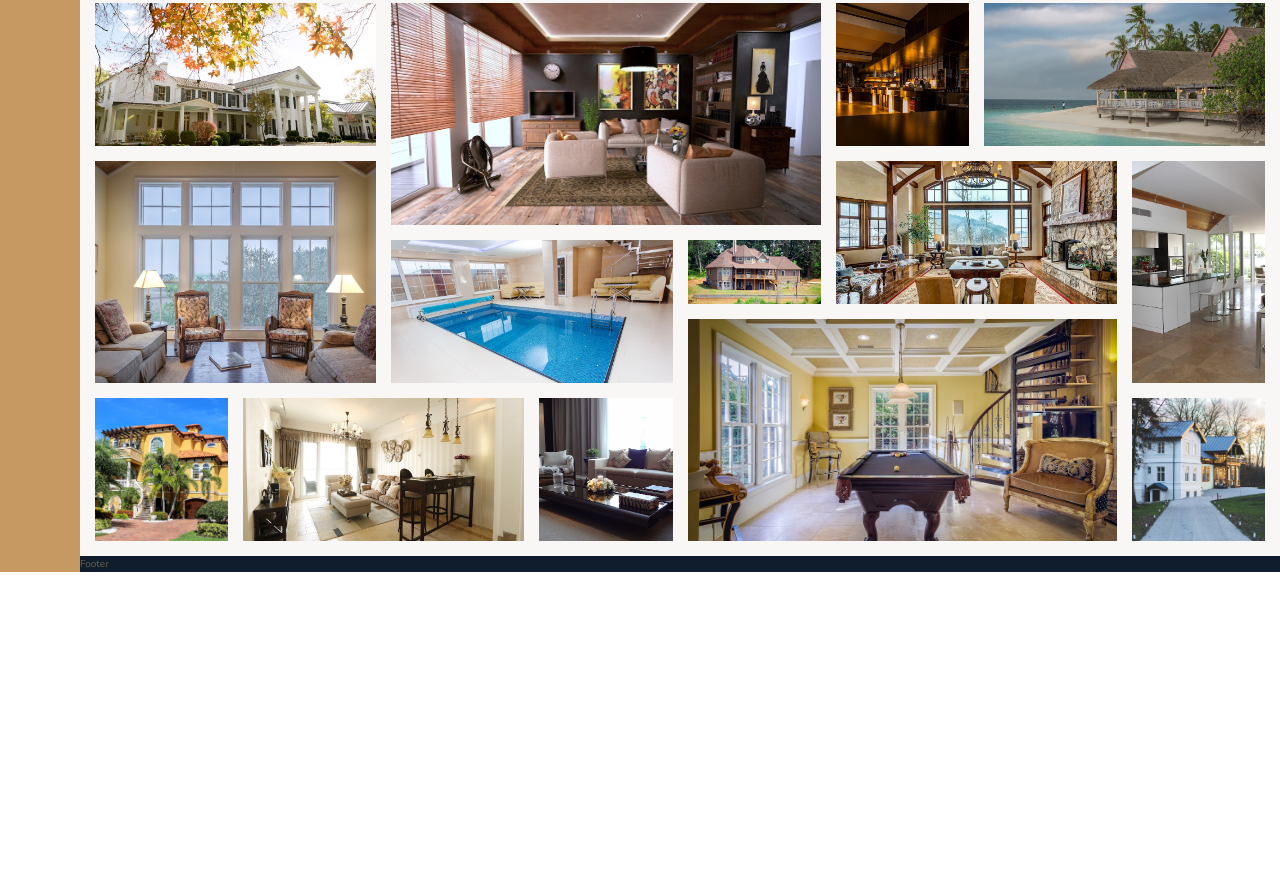
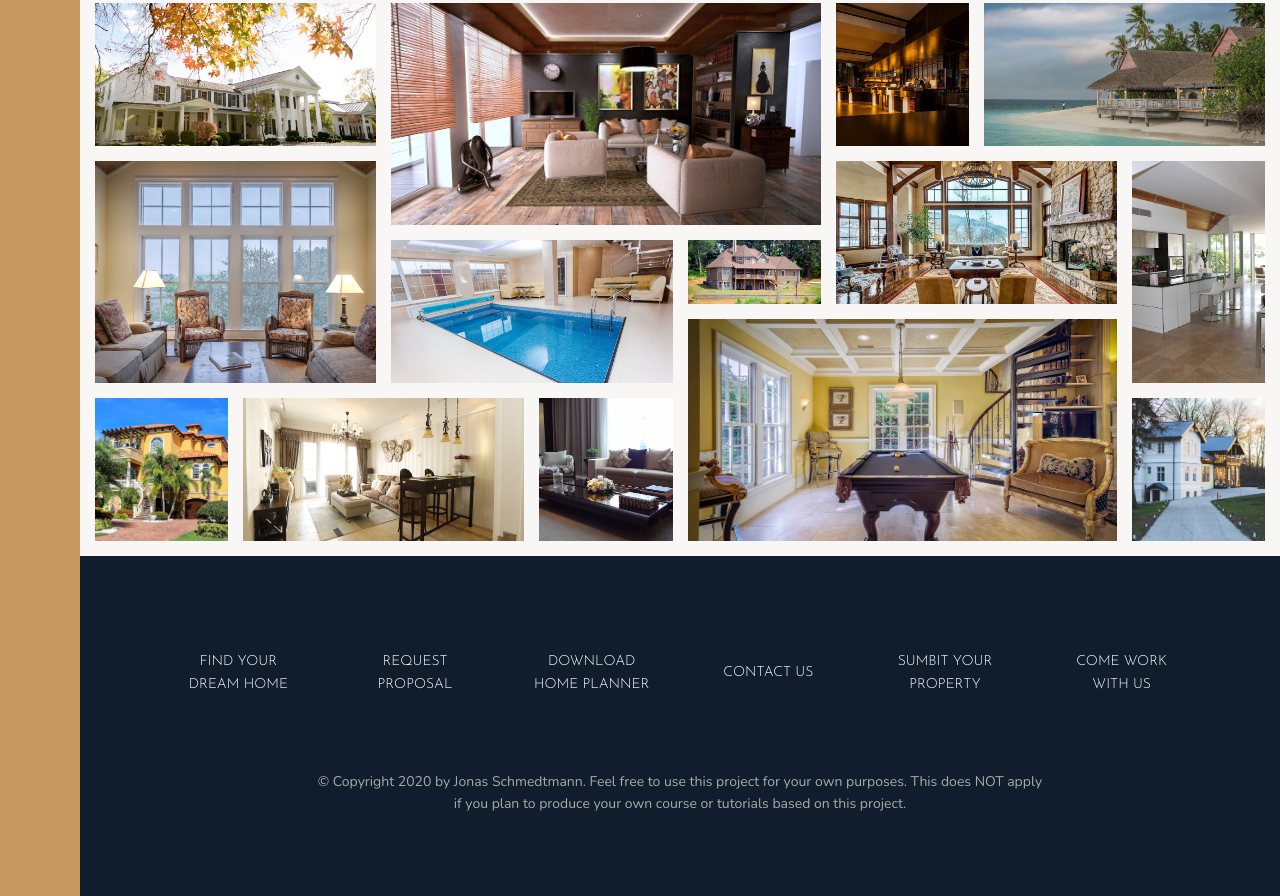
Before and after one commit to bicky-tmg/nexter, a plain HTML site: page index.html in a window 1280 px wide. Shown: the part 3084-3980 px from the top of the page. Before the commit the page ends 3656 px from the top, so only its background shows below. Drawn offline with nearby package versions, Linux system fonts and the light colour scheme.

Commit message:
Building the footer

```diff
--- a/css/style.css
+++ b/css/style.css
@@ -261,4 +261,34 @@ body {
 
 .footer {
   background-color: #101d2c;
-  grid-column: full-start / full-end; }
+  grid-column: full-start / full-end;
+  padding: 8rem; }
+
+.nav {
+  list-style: none;
+  display: grid;
+  grid-template-columns: repeat(auto-fit, minmax(15rem, 1fr));
+  grid-gap: 2rem;
+  align-items: center; }
+  .nav__link:link, .nav__link:visited {
+    font-size: 1.4rem;
+    color: #fff;
+    text-decoration: none;
+    font-family: "Josefin Sans", sans-serif;
+    text-transform: uppercase;
+    text-align: center;
+    padding: 1.5rem;
+    display: block;
+    transition: all .2s; }
+  .nav__link:hover, .nav__link:active {
+    background-color: rgba(255, 255, 255, 0.05);
+    transform: translateY(-3px); }
+
+.copyright {
+  font-size: 1.4rem;
+  color: #aaa;
+  margin-top: 6rem;
+  margin-right: auto;
+  margin-left: auto;
+  text-align: center;
+  width: 70%; }
--- a/index.html
+++ b/index.html
@@ -306,7 +306,17 @@
         </section>
 
         <footer class="footer">
-            Footer
+            <ul class="nav">
+                <li class="nav__item"><a href="#" class="nav__link">Find your dream home</a></li>
+                <li class="nav__item"><a href="#" class="nav__link">Request proposal</a></li>
+                <li class="nav__item"><a href="#" class="nav__link">Download home planner</a></li>
+                <li class="nav__item"><a href="#" class="nav__link">Contact us</a></li>
+                <li class="nav__item"><a href="#" class="nav__link">Sumbit your property</a></li>
+                <li class="nav__item"><a href="#" class="nav__link">Come work with us</a></li>
+            </ul>
+            <p class="copyright">
+                &copy; Copyright 2020 by Jonas Schmedtmann. Feel free to use this project for your own purposes. This does NOT apply if you plan to produce your own course or tutorials based on this project.
+            </p>
         </footer>
     </body>
 </html>
--- a/sass/_footer.scss
+++ b/sass/_footer.scss
@@ -1,4 +1,46 @@
 .footer {
     background-color: $color-secondary;
     grid-column: full-start / full-end;
+    padding: 8rem;
+
 }
+
+.nav {
+    list-style: none;
+
+    display: grid;
+    grid-template-columns: repeat(auto-fit, minmax(15rem, 1fr));
+    grid-gap: 2rem;
+    align-items: center;
+
+    &__link {
+        &:link,
+        &:visited {
+            font-size: 1.4rem;
+            color: #fff;
+            text-decoration: none;
+            font-family: $font-display;
+            text-transform: uppercase;
+            text-align: center;
+            padding: 1.5rem;
+            display: block;
+            transition: all .2s;
+        }
+
+        &:hover,
+        &:active {
+            background-color: rgba(#fff, .05);
+            transform: translateY(-3px);
+        }
+    }
+}
+
+.copyright {
+    font-size: 1.4rem;
+    color: $color-grey-light-2;
+    margin-top: 6rem;
+    margin-right: auto;
+    margin-left: auto;
+    text-align: center;
+    width: 70%;
+}
```
